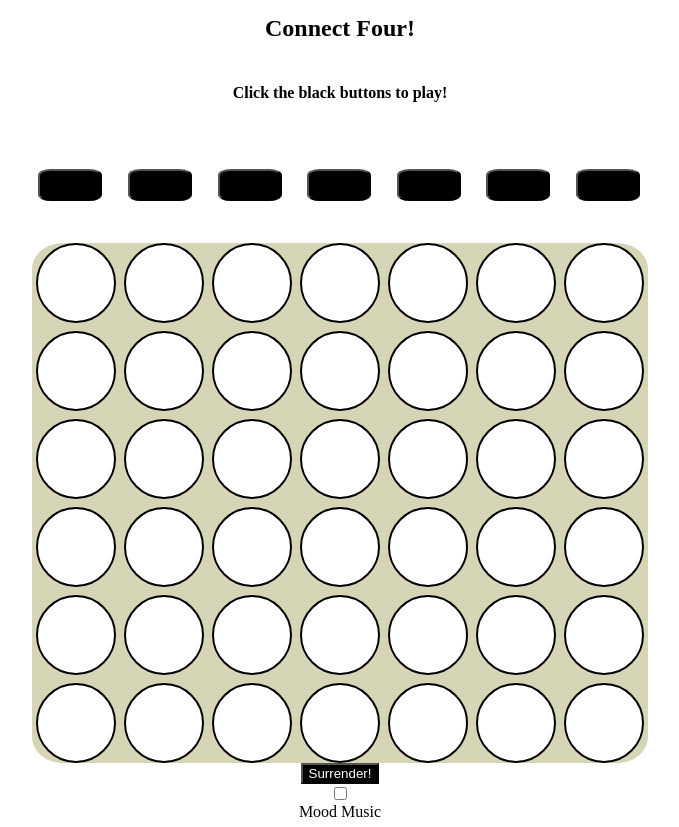
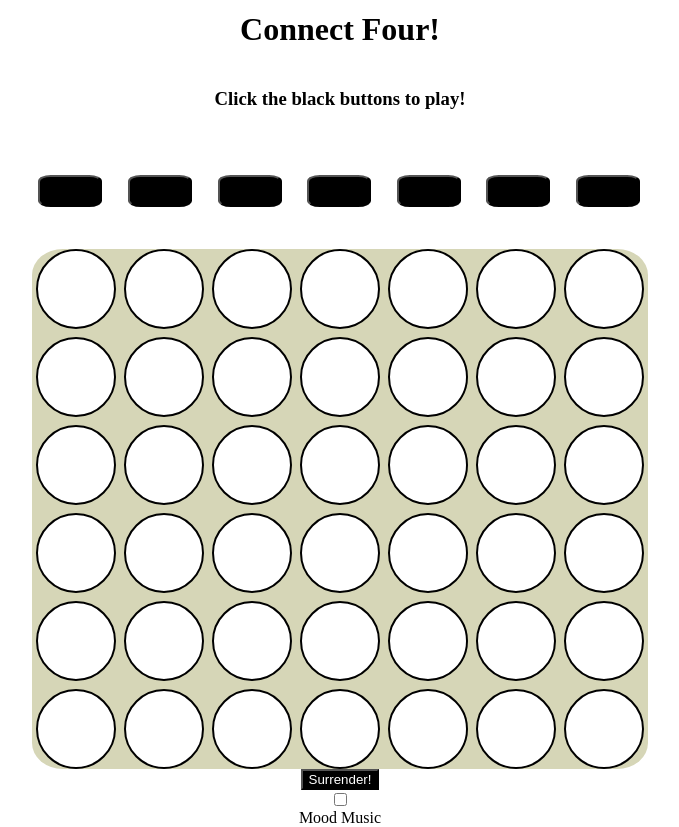
Before and after one commit to jhotz2112/Connect_Four, a plain HTML site: page index.html in a window 1280 px wide. Shown: the whole page, without its empty margins (300-979 px from the left). Drawn offline with Linux system fonts and the light colour scheme.

Commit message:
make h2 and h3 bigger

```diff
--- a/index.html
+++ b/index.html
@@ -11,8 +11,8 @@
 </head>
 
 <body>
-    <h2>Connect Four!</h2>
-    <h4>Click the black buttons to play!</h4>
+    <h1>Connect Four!</h1>
+    <h3>Click the black buttons to play!</h3>
     <h2 id="msg"></h2>
     <section id="column-buttons">
         <button></button>
--- a/style.css
+++ b/style.css
@@ -11,14 +11,13 @@ body {
     align-items: center;
 }
 
-h2 {
+h1 {
     text-align: center;
     color: black;
 }
 
-h4 {
+h3 {
     color: black;
-
 }
 
 #board {
```
